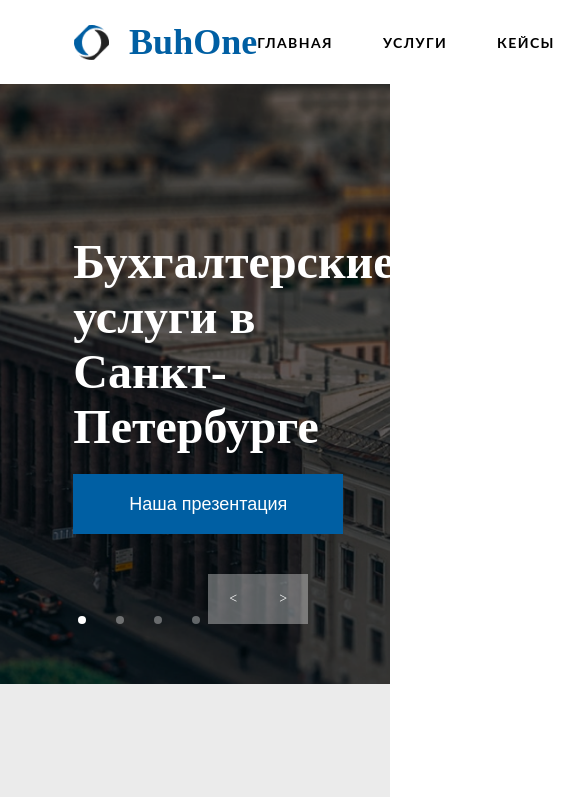
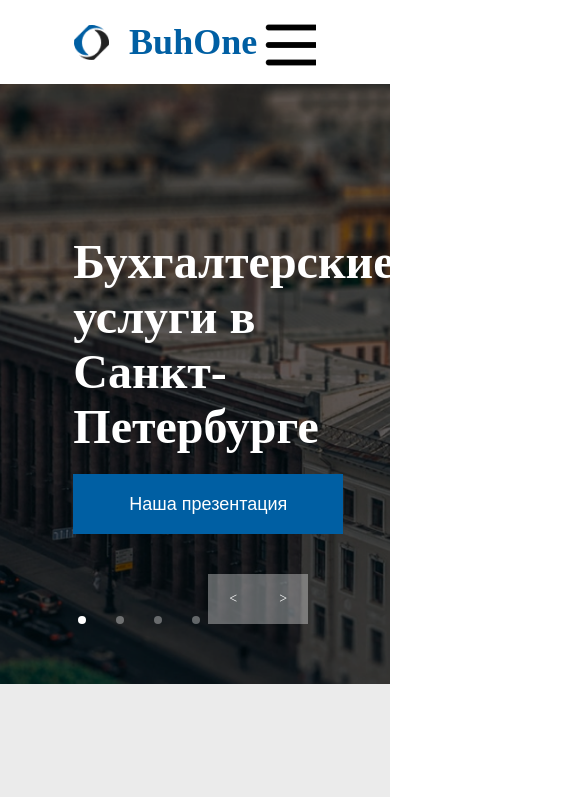
Before and after one commit to VladimirYablokov/BuhOne_project, a plain HTML site: page index.html in a window 390 px wide. Shown: the top 797 px of the page, 585 px wide, since content can reach past the window. Drawn offline with Linux system fonts and the light colour scheme.

Commit message:
add @media nva

```diff
--- a/index.html
+++ b/index.html
@@ -13,7 +13,8 @@
 				<img src="media/logo.png" alt="logo">
 				<p class='logoText' >BuhOne</p>
 			</div>
-			<ul class="nav">
+				<div class="menu"></div>
+				<ul class="navList">
 					<li><a href="#">Главная</a></li>
 					<li><a href="#">Услуги</a></li>
 					<li><a href="#">Кейсы</a></li>
--- a/sass/_header.sass
+++ b/sass/_header.sass
@@ -26,7 +26,12 @@ nav
 			line-height: 50px
 			color: #005FA3
 
-	.nav
+	.menu
+		display: none
+		background-image: url('../media/menu.png')
+
+
+	.navList
 		list-style: none
 		display: flex
 		justify-content: space-between
@@ -145,3 +150,17 @@ nav
 
 		li+li
 			margin-left: 30px
+
+@media ( max-width:  980px)
+
+	nav .navList
+		display: none
+
+	nav .menu
+		display: flex
+		justify-content: center
+		margin-top: 10px
+		align-items: center
+		width: 70px
+		height: 70px
+		background-image: url('../media/menu.png')
```
Also changed, not shown: media/menu.png (added), style/style.css, 1 other file. Lines whose indentation alone changed are shown as unchanged.
